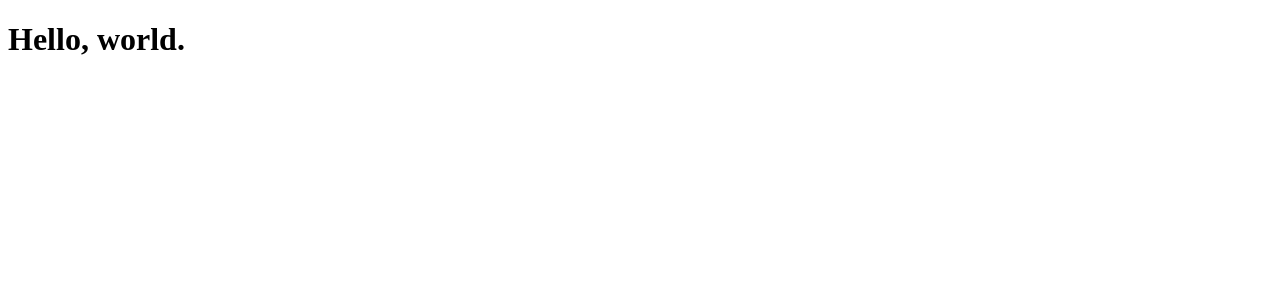
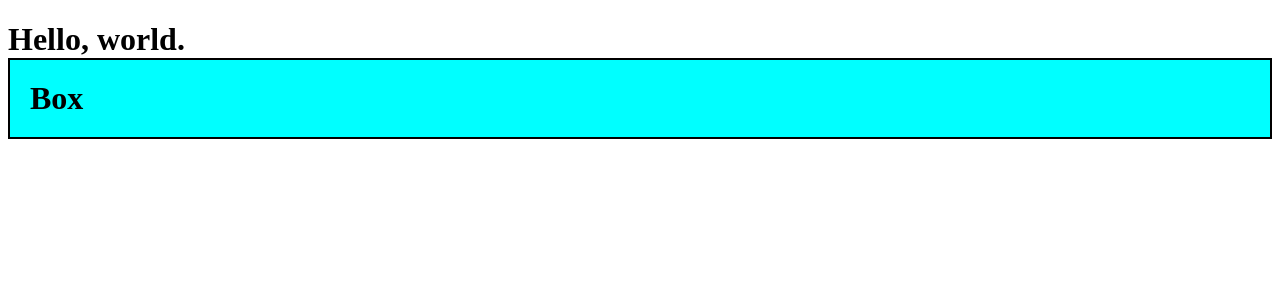
Before and after one commit to ColoO/reactenv, a React app: page / in a window 1280 px wide. Shown: the top 300 px of the page. Built offline with nearby package versions, Linux system fonts and the light colour scheme; the HTML template or start-up script is replaced by a standard one.

Commit message:
add box component

```diff
--- a/src/App.js
+++ b/src/App.js
@@ -1,9 +1,14 @@
 import React, { Component } from 'react';
+
+import Box from './Box'
 
 export default class App extends Component {
   render() {
     return (
-      <h1>Hello, world.</h1>
+      <h1>
+        Hello, world.
+        <Box />
+      </h1>
     );
   }
 }
--- /dev/null
+++ b/src/Box.js
@@ -0,0 +1,21 @@
+import React, { Component } from 'react'
+
+class Box extends Component {
+
+  render () {
+    const boxStyle = {
+      padding: 20,
+      background: 'cyan',
+      border: '2px solid'
+    }
+
+    return (
+      <div style={boxStyle}>
+        {'Box'}
+      </div>
+    )
+  }
+
+}
+
+export default Box
```
